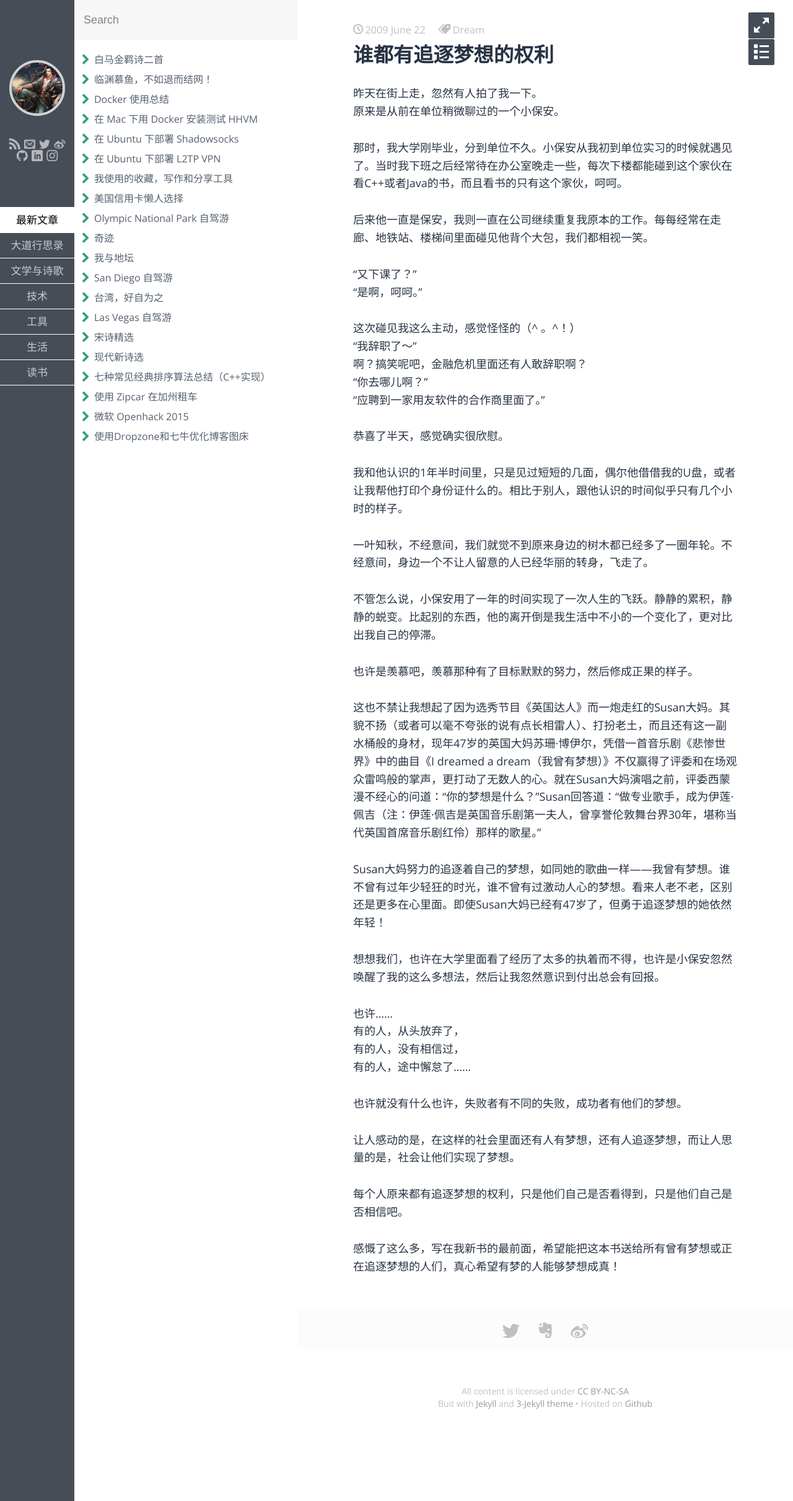
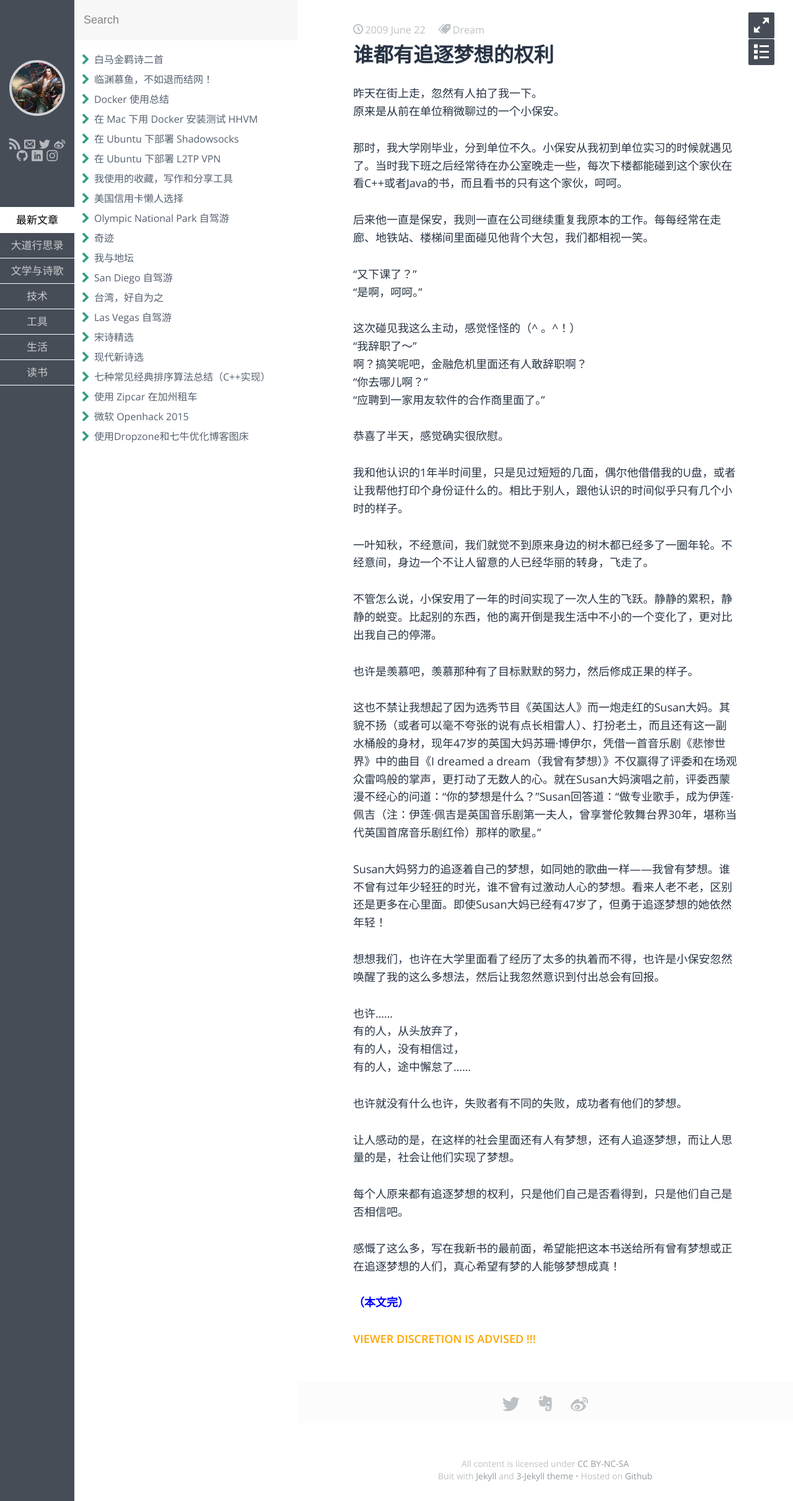
Before and after one commit to fzuo/baimafujinji, a Jekyll site: the page built from _posts/essay/2009-06-22-pursue-dream.md, in a window 1280 px wide. Shown: the whole page at 62% size. Built offline with Jekyll 4.4.1, drawn with Linux system fonts in a browser that asks for light colours; some web fonts are replaced.

Commit message:
Update 2009-06-22-pursue-dream.md

```diff
--- a/_posts/essay/2009-06-22-pursue-dream.md
+++ b/_posts/essay/2009-06-22-pursue-dream.md
@@ -41,7 +41,6 @@ keywords: 梦想,追梦
 也许是羡慕吧，羡慕那种有了目标默默的努力，然后修成正果的样子。
 
 
-
 这也不禁让我想起了因为选秀节目《英国达人》而一炮走红的Susan大妈。其貌不扬（或者可以毫不夸张的说有点长相雷人）、打扮老土，而且还有这一副水桶般的身材，现年47岁的英国大妈苏珊·博伊尔，凭借一首音乐剧《悲惨世界》中的曲目《I dreamed a dream（我曾有梦想）》不仅赢得了评委和在场观众雷鸣般的掌声，更打动了无数人的心。就在Susan大妈演唱之前，评委西蒙漫不经心的问道：“你的梦想是什么？”Susan回答道：“做专业歌手，成为伊莲·佩吉（注：伊莲·佩吉是英国音乐剧第一夫人，曾享誉伦敦舞台界30年，堪称当代英国首席音乐剧红伶）那样的歌星。”
 
 Susan大妈努力的追逐着自己的梦想，如同她的歌曲一样——我曾有梦想。谁不曾有过年少轻狂的时光，谁不曾有过激动人心的梦想。看来人老不老，区别还是更多在心里面。即使Susan大妈已经有47岁了，但勇于追逐梦想的她依然年轻！
@@ -64,3 +63,7 @@ Susan大妈努力的追逐着自己的梦想，如同她的歌曲一样——我
 
 
 感慨了这么多，写在我新书的最前面，希望能把这本书送给所有曾有梦想或正在追逐梦想的人们，真心希望有梦的人能够梦想成真！
+
+<span style="color:blue">**（本文完）**</span>
+
+**<span style="color:Orange"> VIEWER DISCRETION IS ADVISED !!! </span>**
```
